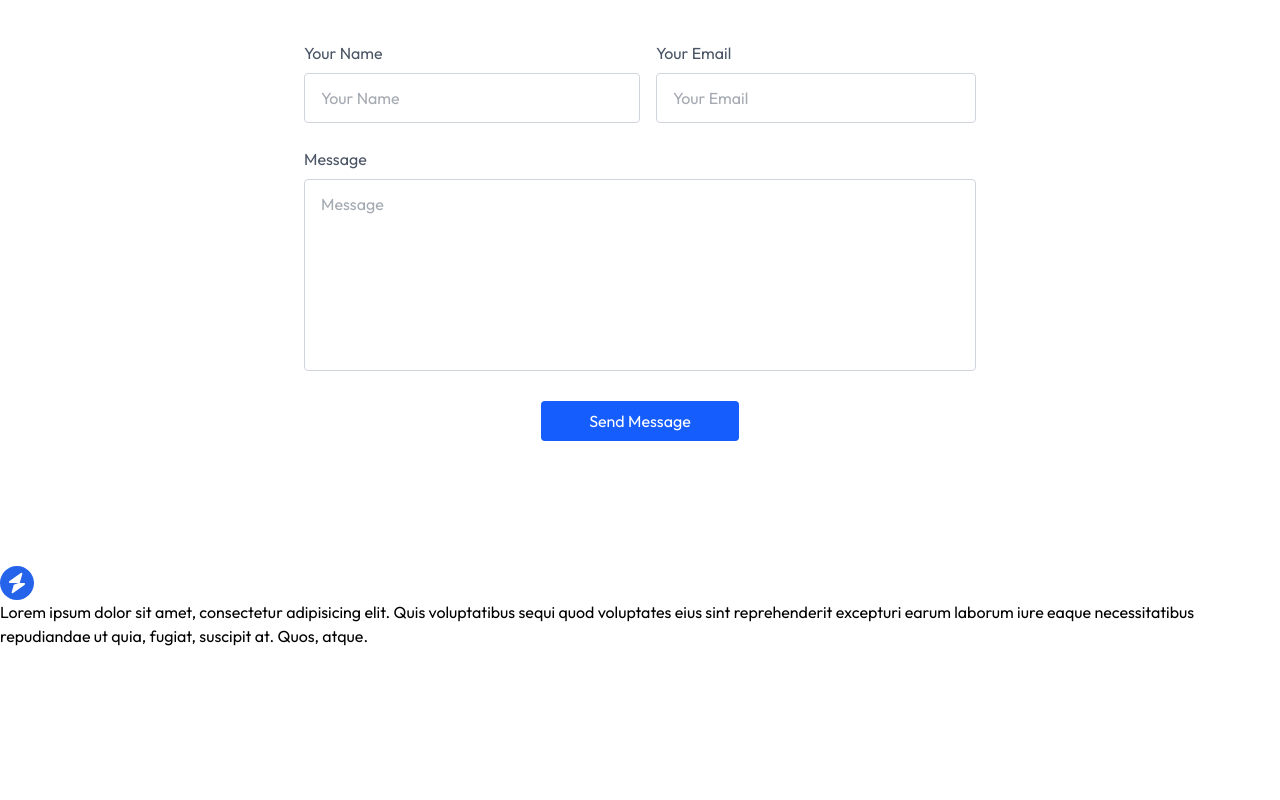
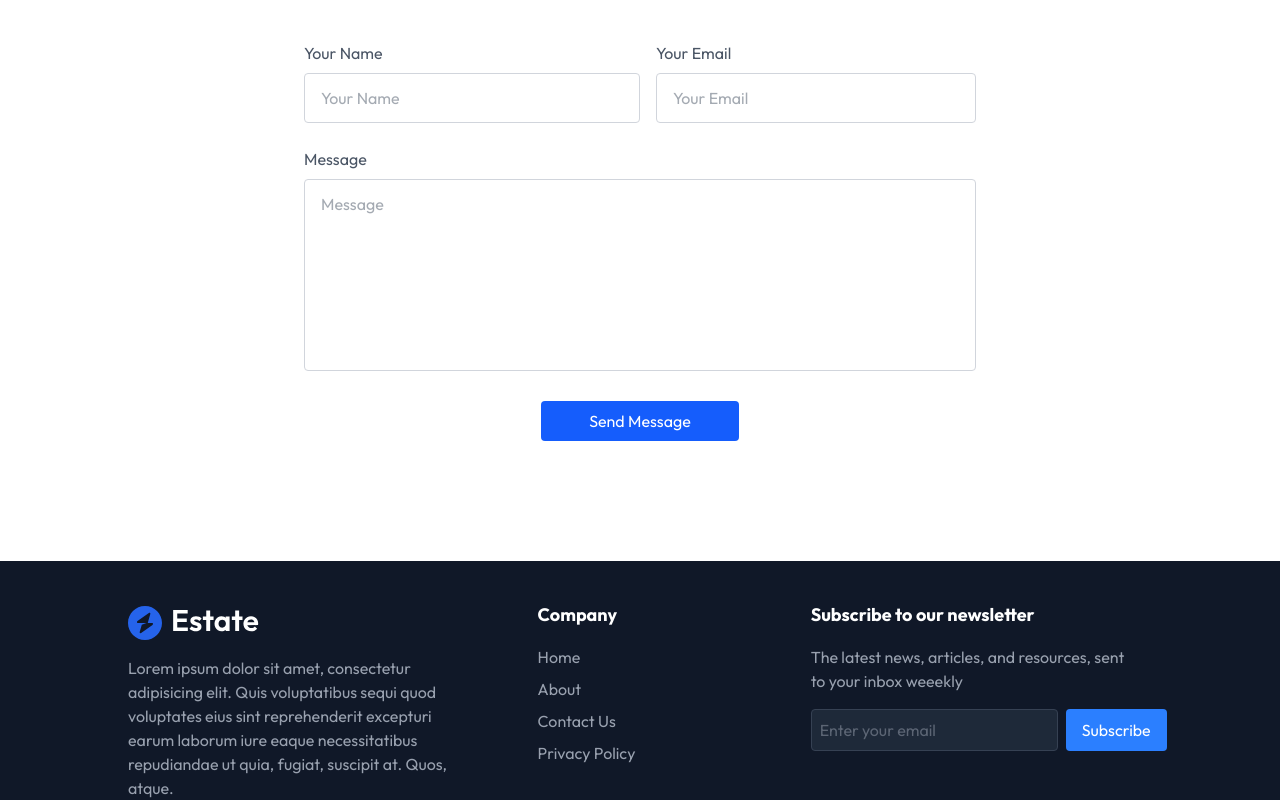
Before and after one commit to brauliomac/real-state-site, a React app in the folder real-state/: page / in a window 1280 px wide. Shown: the part 3737-4537 px from the top of the page. Before the commit the page ends 4385 px from the top, so only its background shows below. Built offline with nearby package versions, Linux system fonts and the light colour scheme; the HTML template or start-up script is replaced by a standard one.

Commit message:
first part of footer done

```diff
--- a/real-state/src/components/Footer.jsx
+++ b/real-state/src/components/Footer.jsx
@@ -3,19 +3,48 @@
 
 const Footer = () => {
   return (
-    <div>
-      <div>
-        <div>
+    <div className='pt-10 px-4 md:px-20 lg:px-32 bg-gray-900 w-full overflow-hidden' id='Footer'>
+      <div className='container mx-auto flex flex-col md:flex-row justify-between items-start'>
+        <div className='w-full md:w-1/3 mb-8 md:mb-0'>
             <img src={ assets.logo_dark } alt="" />
-            <p> Lorem ipsum dolor sit amet, consectetur adipisicing elit.
+            <p className='text-gray-400 mt-4'> Lorem ipsum dolor sit amet, consectetur adipisicing elit.
                 Quis voluptatibus sequi quod voluptates eius sint
                 reprehenderit excepturi earum laborum iure eaque
                 necessitatibus repudiandae ut quia, fugiat, suscipit at.
                 Quos, atque.
             </p>
         </div>
-        <div></div>
-        <div></div>
+
+        <div className='w-full md:w-1/5 mb-8 md:mb-0'>
+            <h3 className='text-white text-lg font-bold mb-4'>Company</h3>
+
+            <ul className='flex flex-col gap-2 text-gray-400'>
+                <a href="#Header" className='hover:text-white'>Home</a>
+                <a href="#About" className='hover:text-white'>About</a>
+                <a href="#Contact" className='hover:text-white'>Contact Us</a>
+                <a href="#Header" className='hover:text-white'>Privacy Policy</a>
+            </ul>
+        </div>
+
+        <div className='w-full md:w-1/3'>
+            <h3 className='text-white text-lg font-bold mb-4'>
+                Subscribe to our newsletter
+            </h3>
+
+            <p className='text-gray-400 mb-4 max-w-80'>
+                The latest news, articles, and resources, sent to your inbox weeekly
+            </p>
+
+            <div className='flex gap-2'>
+                <input
+                    type="email"
+                    placeholder='Enter your email'
+                    className='p-2 rounded bg-gray-800 text-gray-400 border border-gray-700 focus:outline-none md:w-auto'
+                />
+
+                <button className='py-2 px-4 rounded bg-blue-500 text-white'>Subscribe</button>
+            </div>
+        </div>
       </div>
 
       <div>
```
